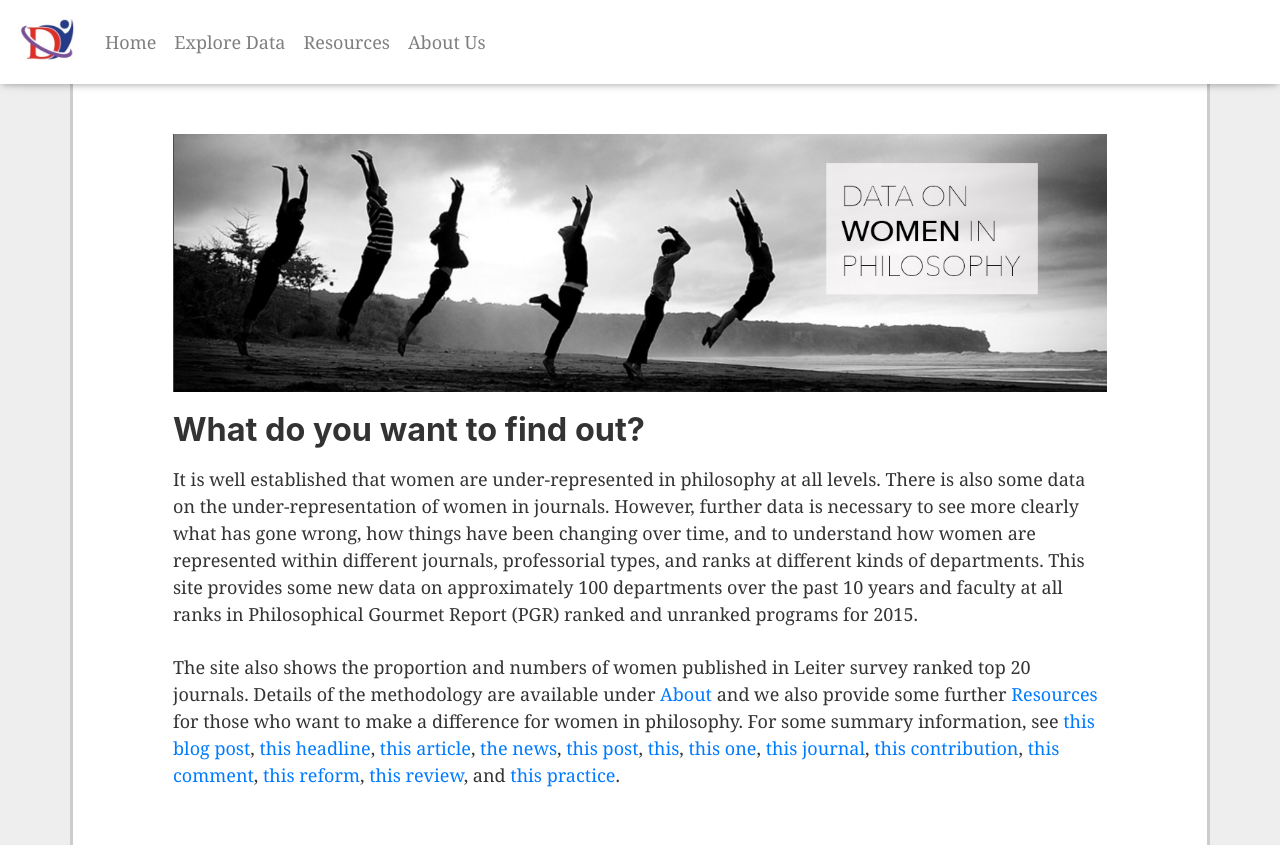
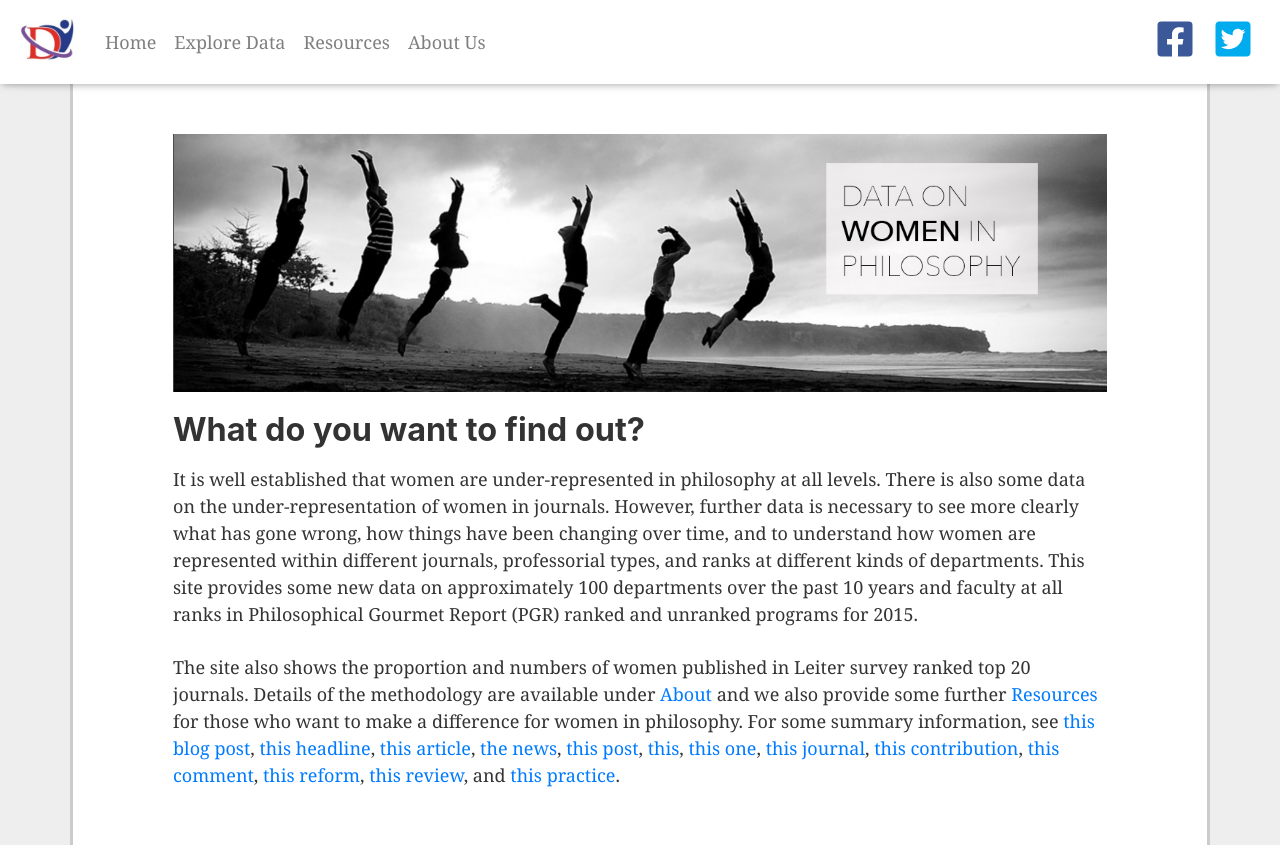
Before and after one commit to shuesken/women-in-philosophy, a Gatsby site: page / in a window 1280 px wide. Built offline with nearby package versions, Linux system fonts and the light colour scheme; Gatsby itself is replaced by a stand-in of ours.

Commit message:
add social media icons

```diff
--- a/package.json
+++ b/package.json
@@ -24,6 +24,7 @@
     "react-chartjs-2": "^2.9.0",
     "react-dom": "^16.13.x",
     "react-helmet": "^6.x",
+    "react-icons": "^3.x",
     "react-youtube": "^7.x"
   },
   "keywords": [
--- a/src/components/layout.js
+++ b/src/components/layout.js
@@ -6,6 +6,7 @@ import Metadata from './metadata'
 
 import './bootstrap.min.css'
 import './layout.css'
+import { FaTwitterSquare, FaFacebookSquare } from 'react-icons/fa';
 
 
 export default (props) => (
@@ -18,6 +19,7 @@ export default (props) => (
           }
         }
       }
+
       bannerImage: file(relativePath: { eq: "womenbanner.jpg" }) {
         childImageSharp {
           fluid(maxWidth: 1100) {
@@ -39,12 +41,19 @@ export default (props) => (
                         <Nav.Link href="/resources" className={(props.active==="resources")?"active":""}>Resources  </Nav.Link>
                         <Nav.Link href="/about" className={(props.active==="about")?"active":""}> About Us  </Nav.Link>
                     </Nav>
+
+                    <Nav>
+                        <Nav.Link href="https://www.facebook.com/PhilosophyData/"><FaFacebookSquare color={"#3b5998"}  size={40}/></Nav.Link>
+                        <Nav.Link  href="https://twitter.com/PhilosophyData"><FaTwitterSquare color={"#00acee"} size={40} /> </Nav.Link>
+                    </Nav>
                 </Navbar.Collapse>
             </Navbar>
 
 
             <div className={'container'}><div id='content' className={props.className}>{props.children}</div></div>
 
+
+
         </>
     )}
   />
```
